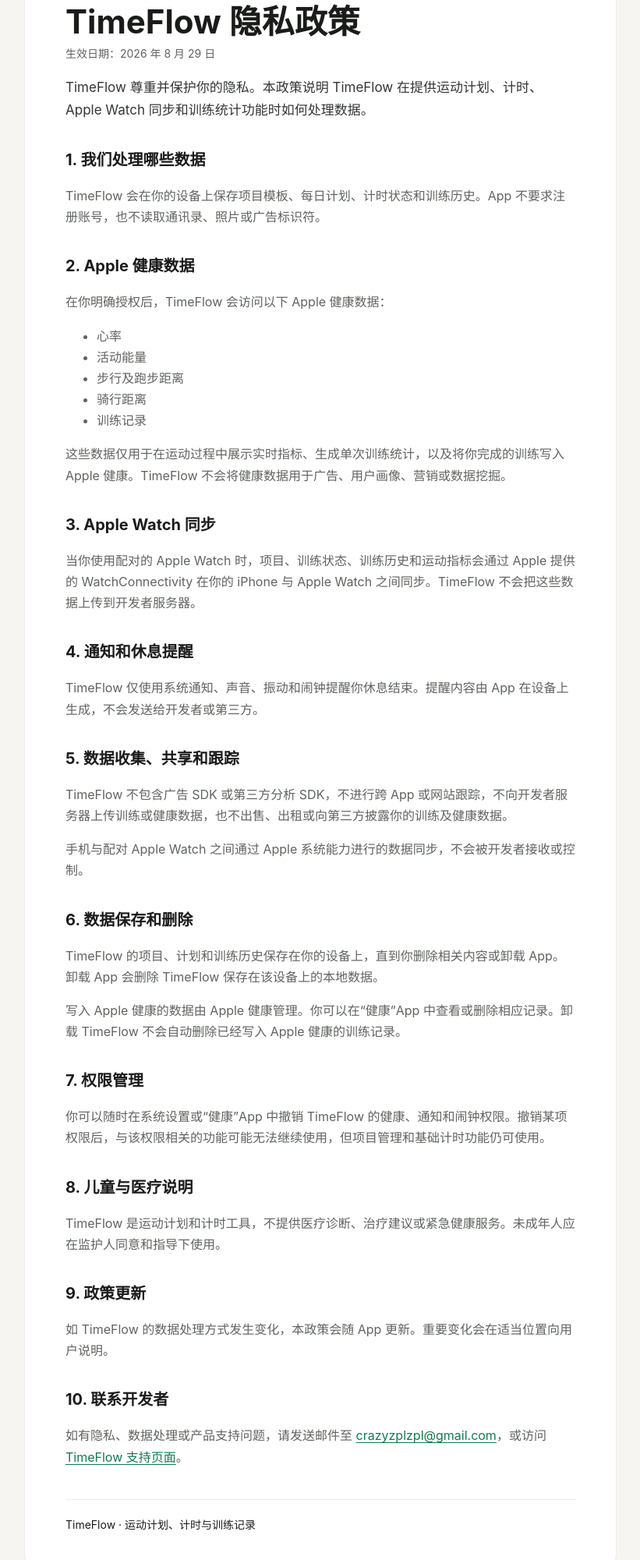
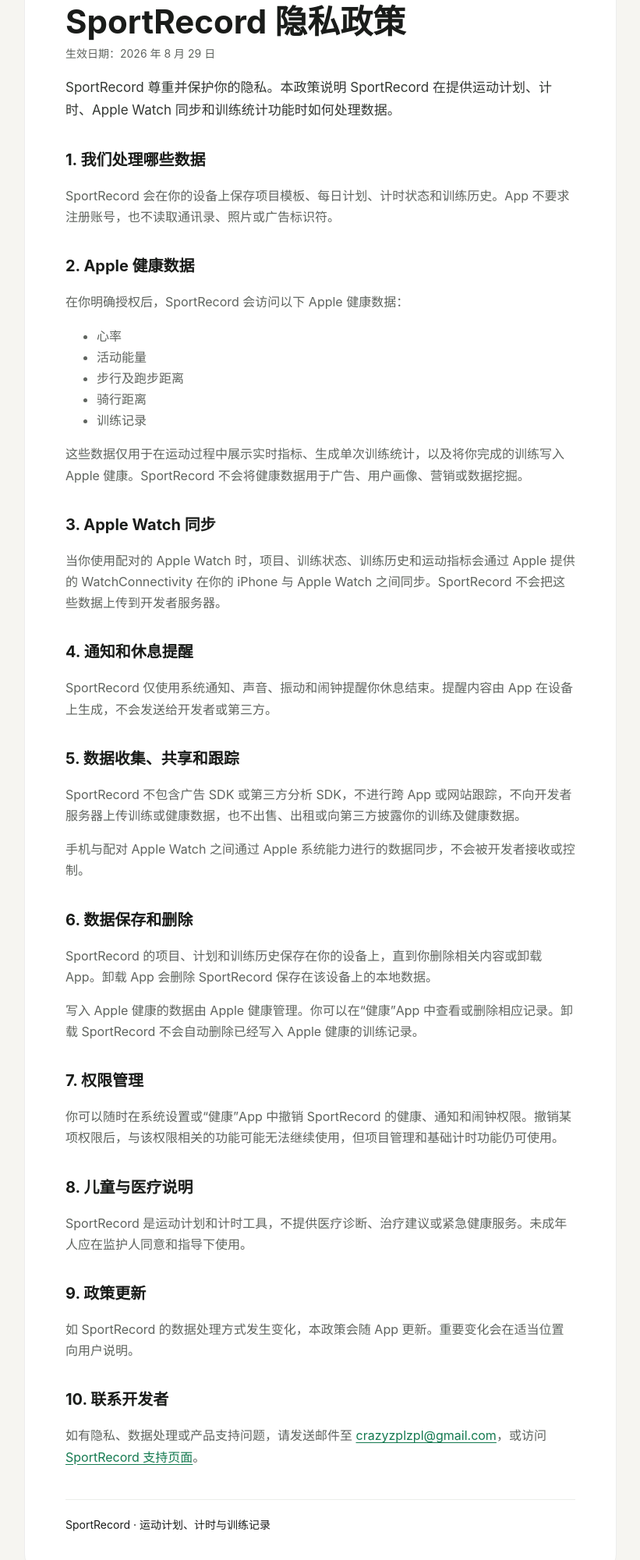
Before and after one commit to CrazyZPL/sport_record_website, a plain HTML site: page privacy-policy.html in a window 1280 px wide. Shown: the part 156-2157 px from the top of the page at 78% size, without its empty margins (229-1050 px from the left). Drawn offline with Linux system fonts and the light colour scheme.

Commit message:
Rename TimeFlow website to SportRecord

```diff
--- a/privacy-policy.html
+++ b/privacy-policy.html
@@ -4,7 +4,7 @@
   <meta charset="utf-8">
   <meta name="viewport" content="width=device-width, initial-scale=1">
   <meta name="color-scheme" content="light">
-  <title>TimeFlow 隐私政策</title>
+  <title>SportRecord 隐私政策</title>
   <style>
     :root {
       color: #1a1c1a;
@@ -45,15 +45,15 @@
 <body>
   <main>
     <div class="mark" aria-hidden="true">✓</div>
-    <h1>TimeFlow 隐私政策</h1>
+    <h1>SportRecord 隐私政策</h1>
     <p class="date">生效日期：2026 年 8 月 29 日</p>
-    <p class="lead">TimeFlow 尊重并保护你的隐私。本政策说明 TimeFlow 在提供运动计划、计时、Apple Watch 同步和训练统计功能时如何处理数据。</p>
+    <p class="lead">SportRecord 尊重并保护你的隐私。本政策说明 SportRecord 在提供运动计划、计时、Apple Watch 同步和训练统计功能时如何处理数据。</p>
 
     <h2>1. 我们处理哪些数据</h2>
-    <p>TimeFlow 会在你的设备上保存项目模板、每日计划、计时状态和训练历史。App 不要求注册账号，也不读取通讯录、照片或广告标识符。</p>
+    <p>SportRecord 会在你的设备上保存项目模板、每日计划、计时状态和训练历史。App 不要求注册账号，也不读取通讯录、照片或广告标识符。</p>
 
     <h2>2. Apple 健康数据</h2>
-    <p>在你明确授权后，TimeFlow 会访问以下 Apple 健康数据：</p>
+    <p>在你明确授权后，SportRecord 会访问以下 Apple 健康数据：</p>
     <ul>
       <li>心率</li>
       <li>活动能量</li>
@@ -61,35 +61,35 @@
       <li>骑行距离</li>
       <li>训练记录</li>
     </ul>
-    <p>这些数据仅用于在运动过程中展示实时指标、生成单次训练统计，以及将你完成的训练写入 Apple 健康。TimeFlow 不会将健康数据用于广告、用户画像、营销或数据挖掘。</p>
+    <p>这些数据仅用于在运动过程中展示实时指标、生成单次训练统计，以及将你完成的训练写入 Apple 健康。SportRecord 不会将健康数据用于广告、用户画像、营销或数据挖掘。</p>
 
     <h2>3. Apple Watch 同步</h2>
-    <p>当你使用配对的 Apple Watch 时，项目、训练状态、训练历史和运动指标会通过 Apple 提供的 WatchConnectivity 在你的 iPhone 与 Apple Watch 之间同步。TimeFlow 不会把这些数据上传到开发者服务器。</p>
+    <p>当你使用配对的 Apple Watch 时，项目、训练状态、训练历史和运动指标会通过 Apple 提供的 WatchConnectivity 在你的 iPhone 与 Apple Watch 之间同步。SportRecord 不会把这些数据上传到开发者服务器。</p>
 
     <h2>4. 通知和休息提醒</h2>
-    <p>TimeFlow 仅使用系统通知、声音、振动和闹钟提醒你休息结束。提醒内容由 App 在设备上生成，不会发送给开发者或第三方。</p>
+    <p>SportRecord 仅使用系统通知、声音、振动和闹钟提醒你休息结束。提醒内容由 App 在设备上生成，不会发送给开发者或第三方。</p>
 
     <h2>5. 数据收集、共享和跟踪</h2>
-    <p>TimeFlow 不包含广告 SDK 或第三方分析 SDK，不进行跨 App 或网站跟踪，不向开发者服务器上传训练或健康数据，也不出售、出租或向第三方披露你的训练及健康数据。</p>
+    <p>SportRecord 不包含广告 SDK 或第三方分析 SDK，不进行跨 App 或网站跟踪，不向开发者服务器上传训练或健康数据，也不出售、出租或向第三方披露你的训练及健康数据。</p>
     <p>手机与配对 Apple Watch 之间通过 Apple 系统能力进行的数据同步，不会被开发者接收或控制。</p>
 
     <h2>6. 数据保存和删除</h2>
-    <p>TimeFlow 的项目、计划和训练历史保存在你的设备上，直到你删除相关内容或卸载 App。卸载 App 会删除 TimeFlow 保存在该设备上的本地数据。</p>
-    <p>写入 Apple 健康的数据由 Apple 健康管理。你可以在“健康”App 中查看或删除相应记录。卸载 TimeFlow 不会自动删除已经写入 Apple 健康的训练记录。</p>
+    <p>SportRecord 的项目、计划和训练历史保存在你的设备上，直到你删除相关内容或卸载 App。卸载 App 会删除 SportRecord 保存在该设备上的本地数据。</p>
+    <p>写入 Apple 健康的数据由 Apple 健康管理。你可以在“健康”App 中查看或删除相应记录。卸载 SportRecord 不会自动删除已经写入 Apple 健康的训练记录。</p>
 
     <h2>7. 权限管理</h2>
-    <p>你可以随时在系统设置或“健康”App 中撤销 TimeFlow 的健康、通知和闹钟权限。撤销某项权限后，与该权限相关的功能可能无法继续使用，但项目管理和基础计时功能仍可使用。</p>
+    <p>你可以随时在系统设置或“健康”App 中撤销 SportRecord 的健康、通知和闹钟权限。撤销某项权限后，与该权限相关的功能可能无法继续使用，但项目管理和基础计时功能仍可使用。</p>
 
     <h2>8. 儿童与医疗说明</h2>
-    <p>TimeFlow 是运动计划和计时工具，不提供医疗诊断、治疗建议或紧急健康服务。未成年人应在监护人同意和指导下使用。</p>
+    <p>SportRecord 是运动计划和计时工具，不提供医疗诊断、治疗建议或紧急健康服务。未成年人应在监护人同意和指导下使用。</p>
 
     <h2>9. 政策更新</h2>
-    <p>如 TimeFlow 的数据处理方式发生变化，本政策会随 App 更新。重要变化会在适当位置向用户说明。</p>
+    <p>如 SportRecord 的数据处理方式发生变化，本政策会随 App 更新。重要变化会在适当位置向用户说明。</p>
 
     <h2>10. 联系开发者</h2>
-    <p>如有隐私、数据处理或产品支持问题，请发送邮件至 <a href="mailto:crazyzplzpl@gmail.com">crazyzplzpl@gmail.com</a>，或访问 <a href="support.html">TimeFlow 支持页面</a>。</p>
+    <p>如有隐私、数据处理或产品支持问题，请发送邮件至 <a href="mailto:crazyzplzpl@gmail.com">crazyzplzpl@gmail.com</a>，或访问 <a href="support.html">SportRecord 支持页面</a>。</p>
 
-    <footer>TimeFlow · 运动计划、计时与训练记录</footer>
+    <footer>SportRecord · 运动计划、计时与训练记录</footer>
   </main>
 </body>
 </html>
```
Also changed, not shown: index.html (+2 -2 lines), support.html (+7 -7 lines).
